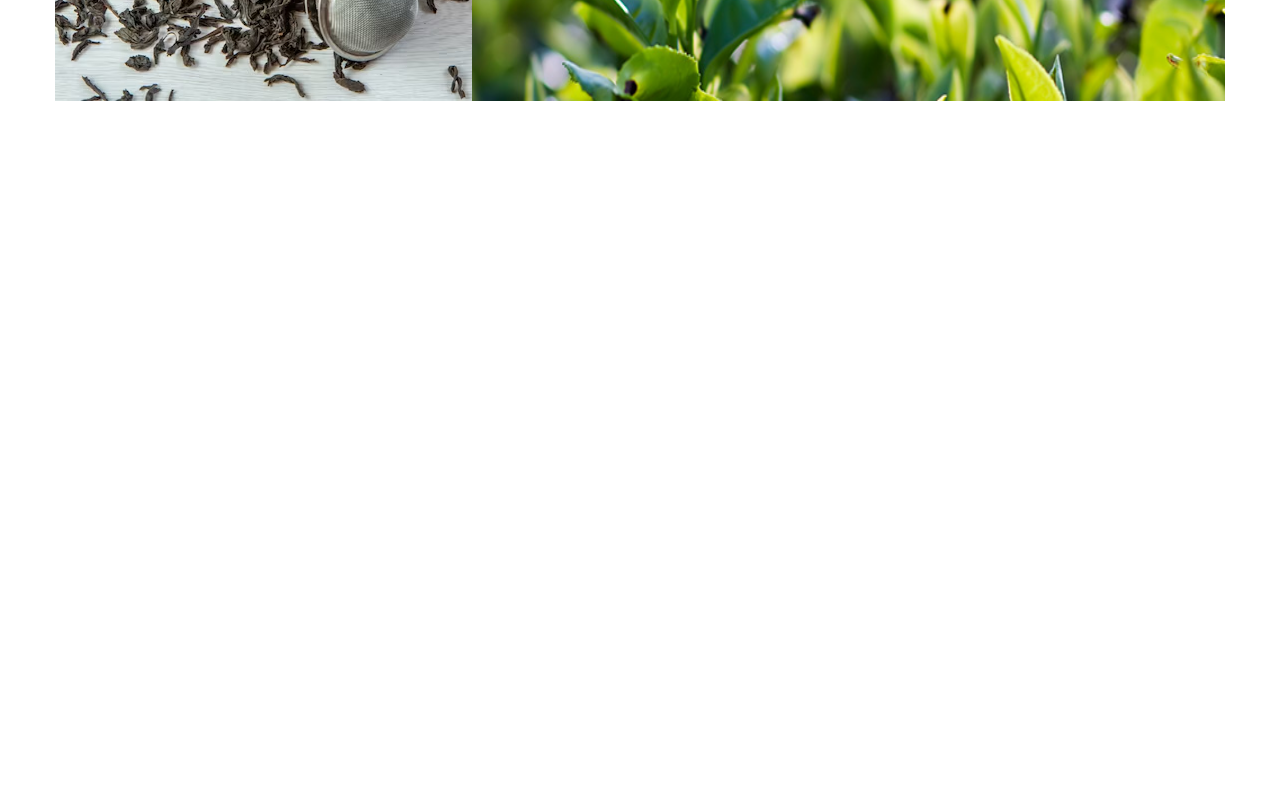
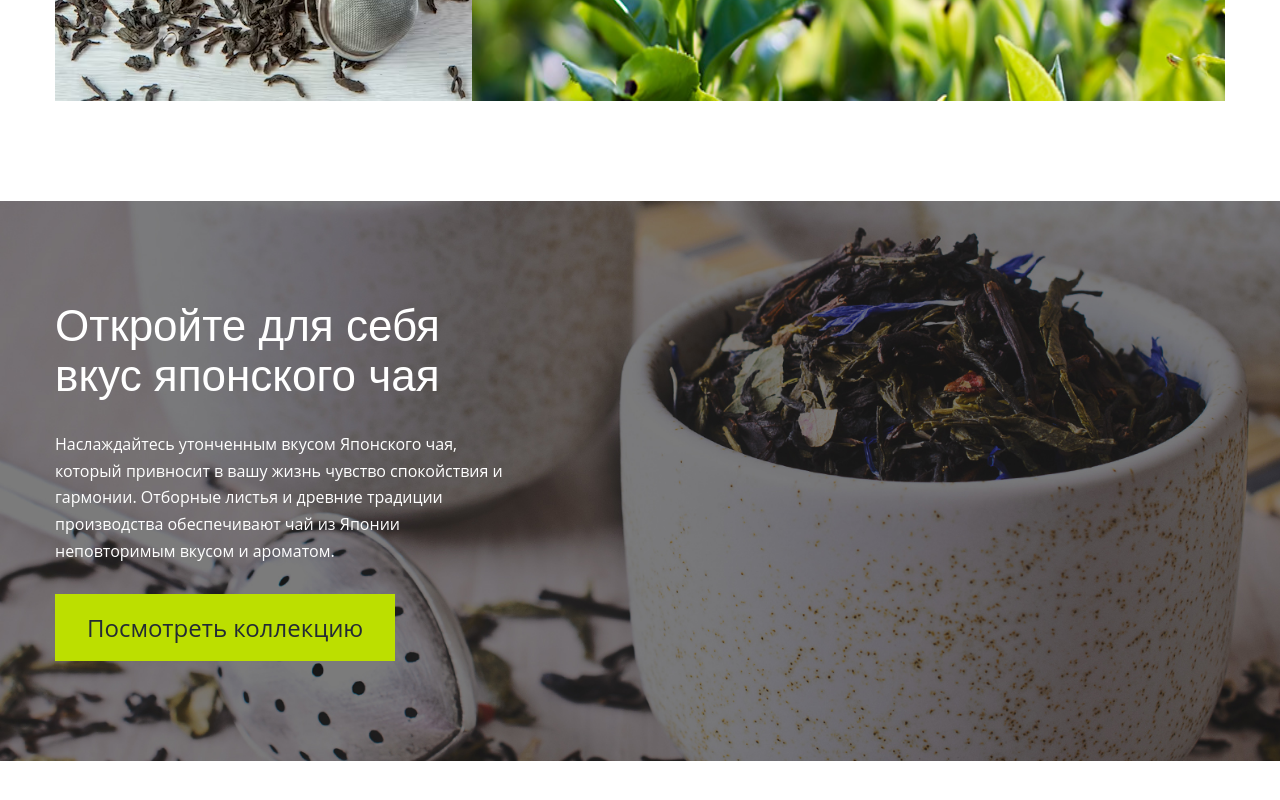
Before and after one commit to Djedjij/Tea-shop, a React (Create React App) app: page / in a window 1280 px wide. Shown: the part 2115-2915 px from the top of the page. Before the commit the page ends 2316 px from the top, so only its background shows below. Built offline with nearby package versions, Linux system fonts and the light colour scheme.

Commit message:
mainPage

```diff
--- a/src/components/UI/GreenButton/GreenButton.module.scss
+++ b/src/components/UI/GreenButton/GreenButton.module.scss
@@ -15,6 +15,7 @@
   text-decoration: none;
   color: App.$blackButtonColor;
   height: max-content;
+  width: max-content;
 }
 .greenButton:hover {
   background-color: rgba(0, 0, 0, 0);
--- a/src/components/pages/Main/Main.tsx
+++ b/src/components/pages/Main/Main.tsx
@@ -3,6 +3,7 @@ import styles from "./Main.module.scss";
 import GreenButton from "../../UI/GreenButton/GreenButton";
 import MainCards from "./MainCards/MainCards";
 import MainAboutComponent from "./MainAboutComponent/MainAboutComponent";
+import MainAdvestiring from "./MainAdvestiring/MainAdvestiring";
 
 const Main = () => {
   return (
@@ -21,6 +22,7 @@ const Main = () => {
       </div>
       <MainCards />
       <MainAboutComponent />
+      <MainAdvestiring />
     </div>
   );
 };
--- /dev/null
+++ b/src/components/pages/Main/MainAdvestiring/MainAdvestiring.module.scss
@@ -0,0 +1,36 @@
+@use "../../../../App.scss" as App;
+@import "../../../../App.scss";
+
+.bigWrapper {
+  background-image: url("../../../../../public/images/main-images/mainAdvestiring.jpg");
+  background-size: cover;
+  background-repeat: no-repeat;
+  background-position: center center;
+  margin-bottom: 100px;
+}
+.wrapper {
+  @include wrapper-1170px;
+}
+.advestiring {
+  display: flex;
+  justify-content: center;
+  flex-direction: column;
+  width: 40%;
+  padding-bottom: 100px;
+}
+.advestiring h1 {
+  margin-top: 100px;
+  color: white;
+  font-family: App.$QuestrialFont;
+  font-weight: 300;
+  font-size: 44px;
+}
+.advestiring p {
+  margin-top: 30px;
+  font-size: 16px;
+  font-family: App.$OpenSansFont;
+  color: white;
+  line-height: 1.667em;
+  font-weight: 400;
+  margin-bottom: 30px;
+}
--- /dev/null
+++ b/src/components/pages/Main/MainAdvestiring/MainAdvestiring.tsx
@@ -0,0 +1,23 @@
+import React from "react";
+import styles from "./MainAdvestiring.module.scss";
+import GreenButton from "../../../UI/GreenButton/GreenButton";
+const MainAdvestiring = () => {
+  return (
+    <div className={styles.bigWrapper}>
+      <div className={styles.wrapper}>
+        <div className={styles.advestiring}>
+          <h1>Откройте для себя вкус японского чая</h1>
+          <p>
+            Наслаждайтесь утонченным вкусом Японского чая, который привносит в
+            вашу жизнь чувство спокойствия и гармонии. Отборные листья и древние
+            традиции производства обеспечивают чай из Японии неповторимым вкусом
+            и ароматом.
+          </p>
+          <GreenButton text={"Посмотреть коллекцию"} link="/products" />
+        </div>
+      </div>
+    </div>
+  );
+};
+
+export default MainAdvestiring;
```
Also changed, not shown: public/images/main-images/mainAdvestiring.jpg (renamed from public/images/main-images/midlle-image.jpg).
